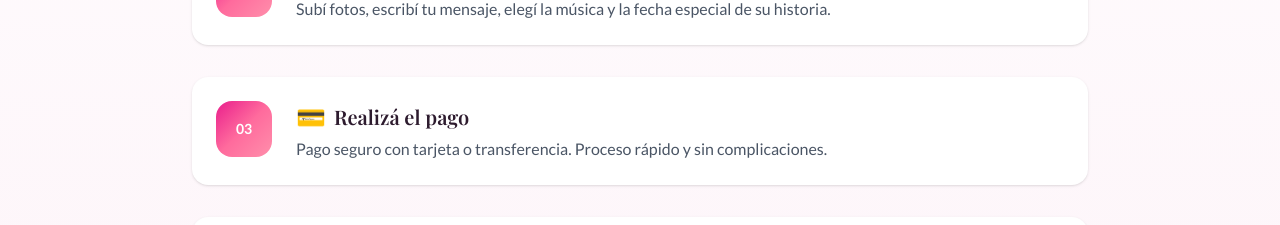
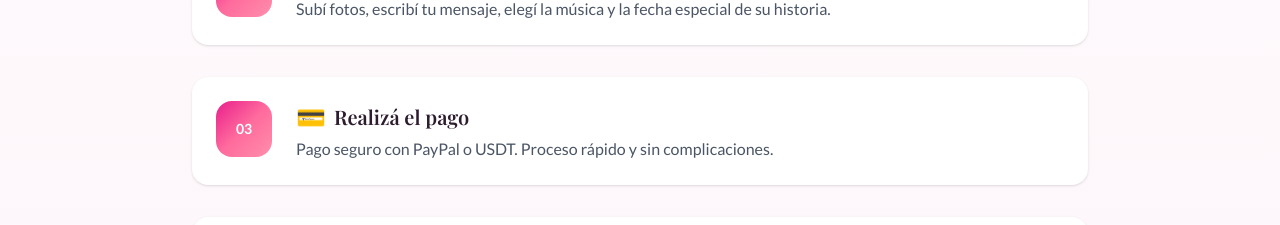
Before and after one commit to samuelanriquez-byte/love4u, a Next.js app: page / in a window 1280 px wide. Shown: the part 1350-1575 px from the top of the page. Built offline with nearby package versions, Linux system fonts and the light colour scheme; a web font is replaced by a local one.

Commit message:
Fix: update payment method text to PayPal/USDT

```diff
--- a/src/components/HowItWorks.tsx
+++ b/src/components/HowItWorks.tsx
@@ -15,7 +15,7 @@ const steps = [
     number: '03',
     emoji: '💳',
     title: 'Realizá el pago',
-    description: 'Pago seguro con tarjeta o transferencia. Proceso rápido y sin complicaciones.',
+    description: 'Pago seguro con PayPal o USDT. Proceso rápido y sin complicaciones.',
   },
   {
     number: '04',
```
